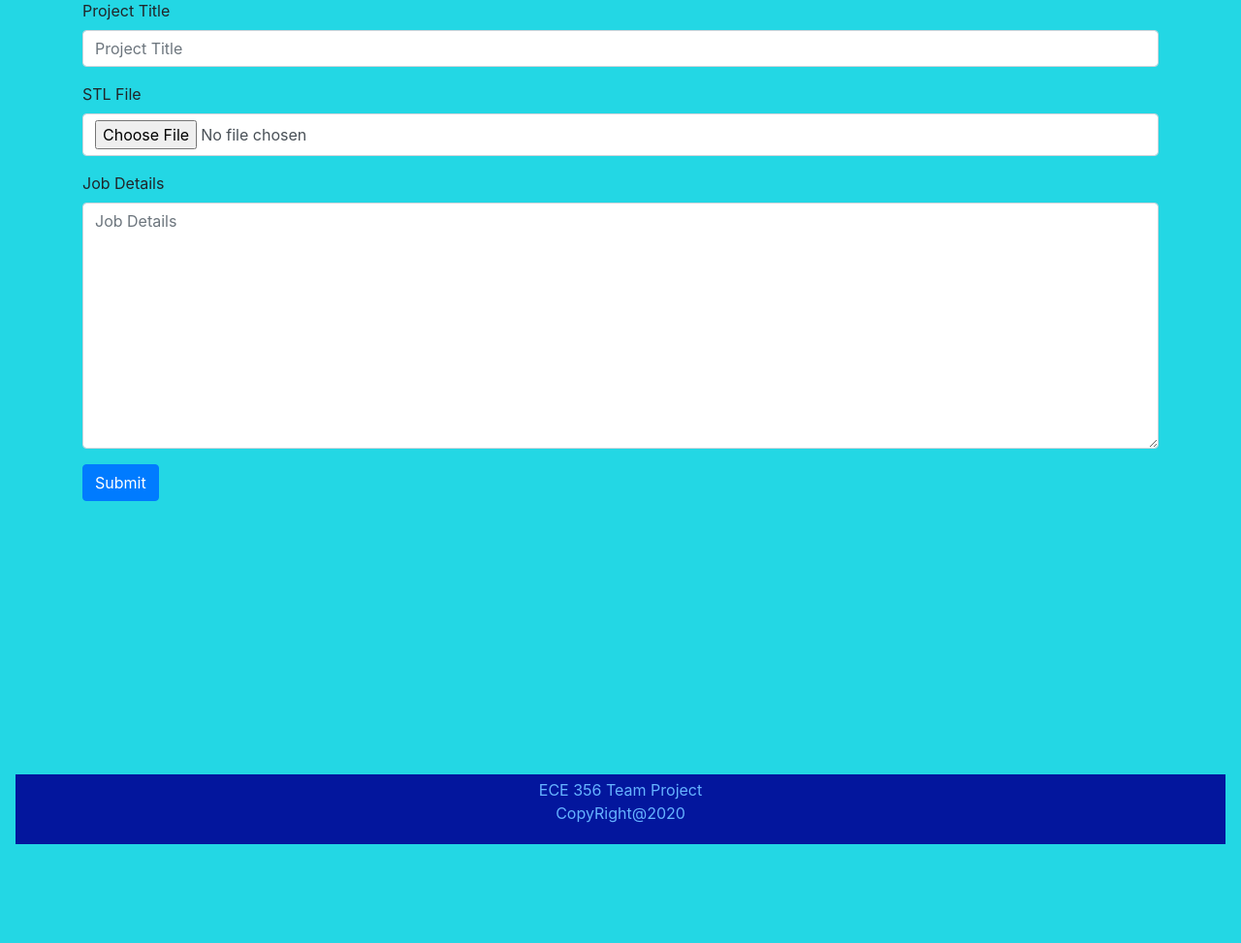
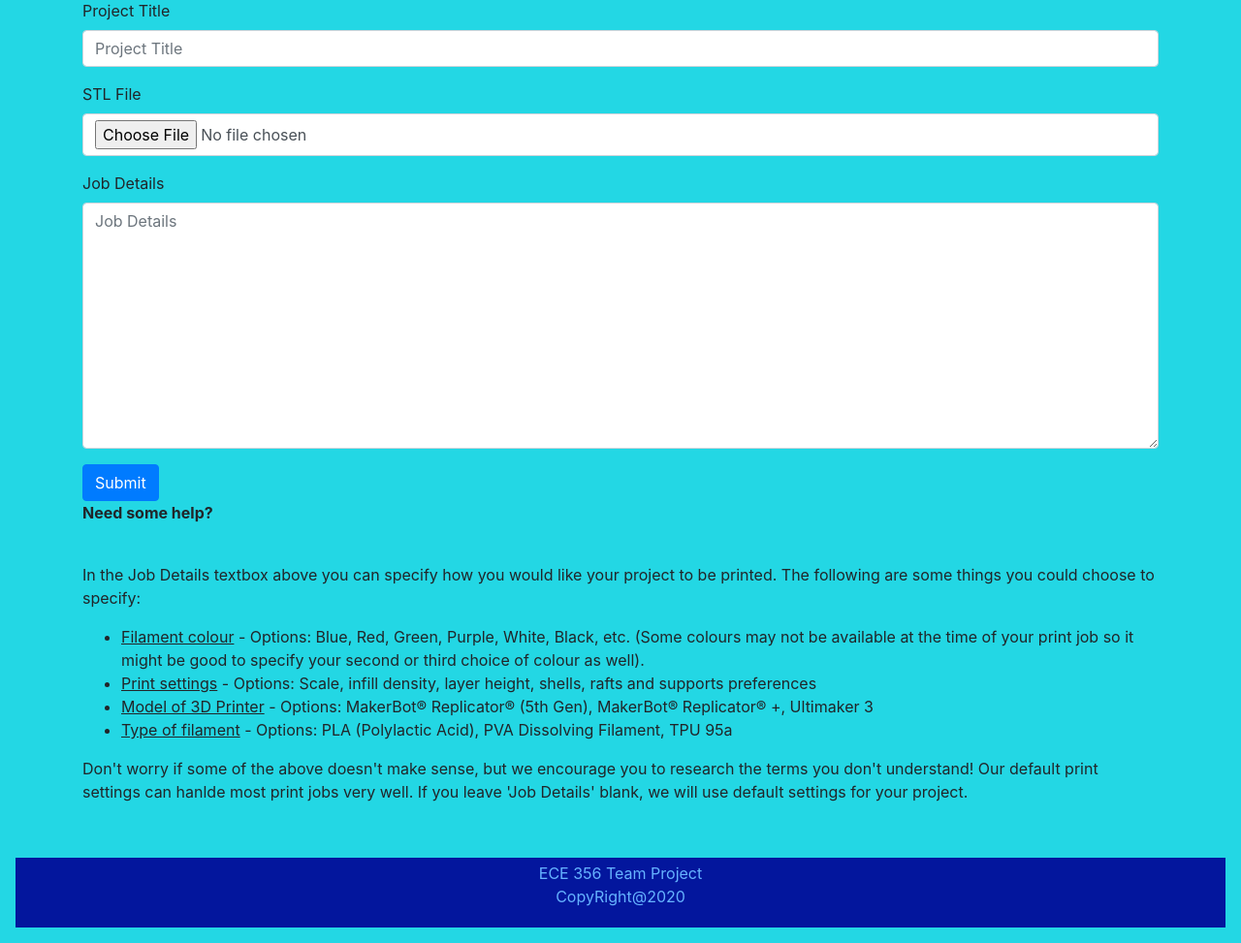
Before and after one commit to guerrerj/UVic3DPrintingWebApp, a Django app: page /jobs/create/ in a window 1280 px wide. Shown: the part 85-1058 px from the top of the page at 97% size. Before the commit the page ends 956 px from the top, so only its background shows below. Run offline with Django 3.2, Linux system fonts and the light colour scheme; a user stored in the database is signed in; some libraries are stand-ins or nearby versions.

Commit message:
Minor cosmetic change & added some 'help' info

```diff
--- a/JobTracker/templates/about.html
+++ b/JobTracker/templates/about.html
@@ -1,7 +1,7 @@
 {% extends "base.html" %}
 {% block pageContent %}
 
-    <div class="card text-white bg-info mb-3 mt-3" style="width: 48rem; border: 5px solid #EEE500; padding: 80px; margin: auto; text-align:center">
+    <div class="card text-white bg-info mb-3 mt-3" style="width: 48rem; border: 5px solid #EEE500; padding: 40px; margin: auto; text-align:center">
     <!--<img class="card-img-top" src="https://www.uvic.ca/brand/assets/images/graphics/misc/UVic-mark.jpg" alt="Card image cap">-->
         <h3 class="card-title">
            <strong> About</strong>
--- a/JobTracker/templates/createjob.html
+++ b/JobTracker/templates/createjob.html
@@ -13,5 +13,18 @@
             <button type="submit" class="btn btn-primary">Submit</button>
             {% endbuttons %}
         </form>
+        <p style="font-weight: bold">Need some help?</p><br>
+        <p>In the Job Details textbox above you can specify how you would like your project to be printed.
+        The following are some things you could choose to specify:
+        <ul>
+            <li><span style="text-decoration: underline">Filament colour</span> - Options: Blue, Red, Green, Purple, White, Black, etc. (Some colours may not be available at the time of your print job so it might be good to specify your second or third choice of colour as well).</li>
+            <li><span style="text-decoration: underline">Print settings</span> - Options: Scale, infill density, layer height, shells, rafts and supports preferences</li>
+            <li><span style="text-decoration: underline">Model of 3D Printer</span> - Options: MakerBot® Replicator® (5th Gen), MakerBot® Replicator® +, Ultimaker 3</li>
+            <li><span style="text-decoration: underline">Type of filament</span> - Options: PLA (Polylactic Acid), PVA Dissolving Filament, TPU 95a</li>
+        </ul>
+        Don't worry if some of the above doesn't make sense, but we encourage you to research the terms you don't understand!
+        Our default print settings can hanlde most print jobs very well.
+        If you leave 'Job Details' blank, we will use default settings for your project.
+        </p>
     </div>
 {% endblock %}
```
Also changed, not shown: db.sqlite3.
